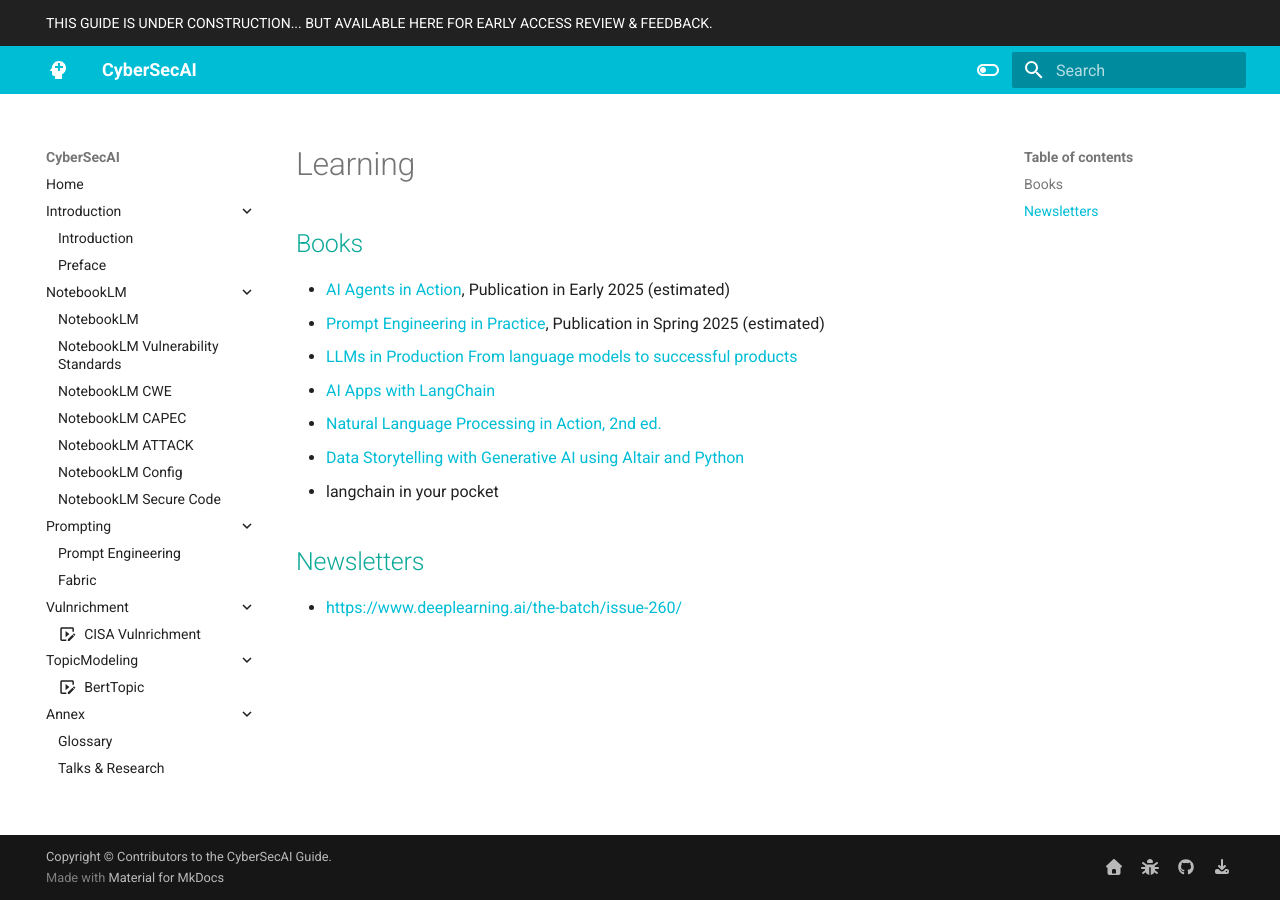
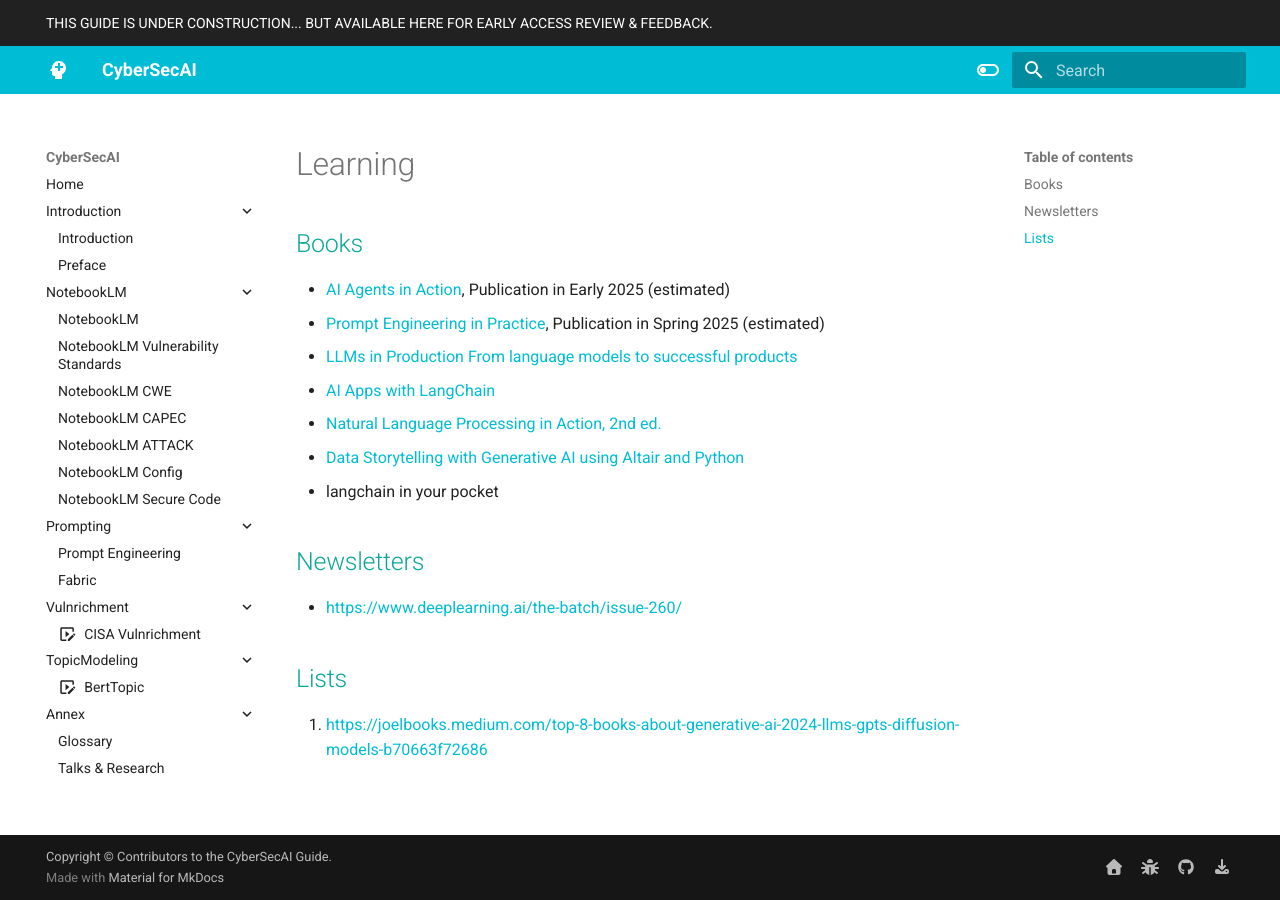
Before and after one commit to CyberSecAI/CyberSecAI.github.io, an MkDocs documentation site: the page built from docs/annex/Learning.md, in a window 1280 px wide. Built offline with MkDocs 1.6.1 and Material for MkDocs 9.7.7, drawn with Linux system fonts in a browser that asks for light colours; comment, search, counter and statistics services are not loaded.

```diff
--- a/docs/annex/Learning.md
+++ b/docs/annex/Learning.md
@@ -13,3 +13,7 @@
 ## Newsletters
 
 * https://www.deeplearning.ai/the-batch/issue-260/
+
+
+## Lists
+1. https://joelbooks.medium.com/top-8-books-about-generative-ai-2024-llms-gpts-diffusion-models-b70663f72686
```
Also changed, not shown: docs/TopicModeling/BertTopic.md (+1 -1 lines).
